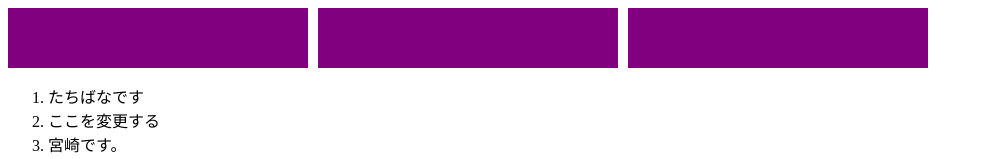
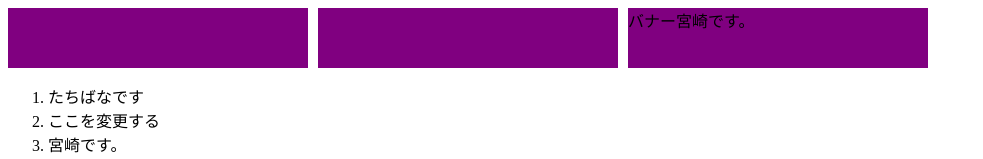
Before and after one commit to chikin14niwa/git-test, a plain HTML site: page index.html in a window 1280 px wide. Shown: the top 159 px of the page, without its empty margins (0-983 px from the left). Drawn offline with Linux system fonts and the light colour scheme.

Commit message:
バナーの三番目を宮崎が変更しました
バナー宮崎です。と入れました。

```diff
--- a/index.html
+++ b/index.html
@@ -20,7 +20,7 @@
   <div id="banner">
     <div class="box"></div>
     <div class="box"></div>
-    <div class="box"></div>
+    <div class="box">バナー宮崎です。</div>
     <div class="none"></div>
   </div>
   <ol>
```
